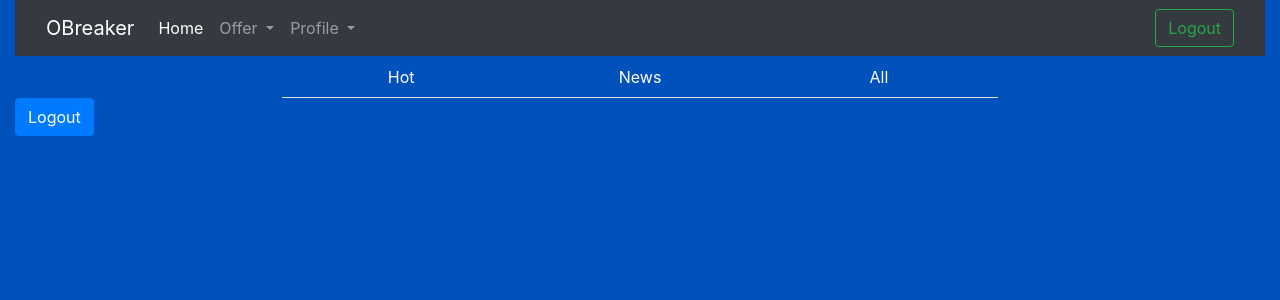
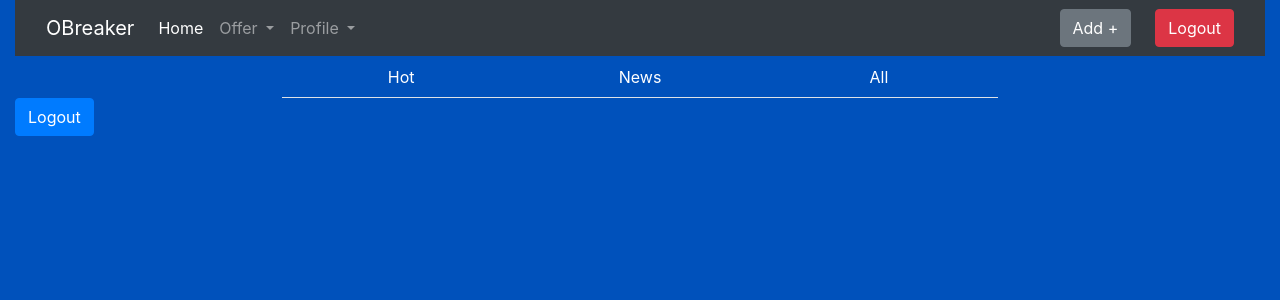
Before and after one commit to kpakula/django-pepper, a Django app: template templates/all.html in a window 1280 px wide. Shown: the top 300 px of the page. Run offline with Django 3.2, Linux system fonts and the light colour scheme; the template is opened without the code that fills it, so the values that code supplies are empty; the visitor is signed in with stand-in values (Sample User, id 1); parts of the project's set-up code (start-up, migrations or seed data) failed here and were passed over; some libraries are stand-ins or nearby versions.

Commit message:
Modified navbar logged buttons

```diff
--- a/templates/navbar/navbarLogoutButton.html
+++ b/templates/navbar/navbarLogoutButton.html
@@ -1,7 +1,14 @@
 <div class="navbar-nav ml-auto">
     <ul class="navbar-nav">
-        <a href="/app/logout">
-            <button class="btn btn-outline-success" type="button">Logout</button>
-        </a>
+        <li class="nav-item">
+            <a class="nav-item" href="/app/logout">
+                <button type="button" class="btn btn-secondary">Add +</button>
+            </a>
+        </li>
+        <li class="nav-item ml-4">
+            <a class="nav-item" href="/app/logout">
+                <button type="button" class="btn btn-danger">Logout</button>
+            </a>
+        </li>
     </ul>
 </div>
```
